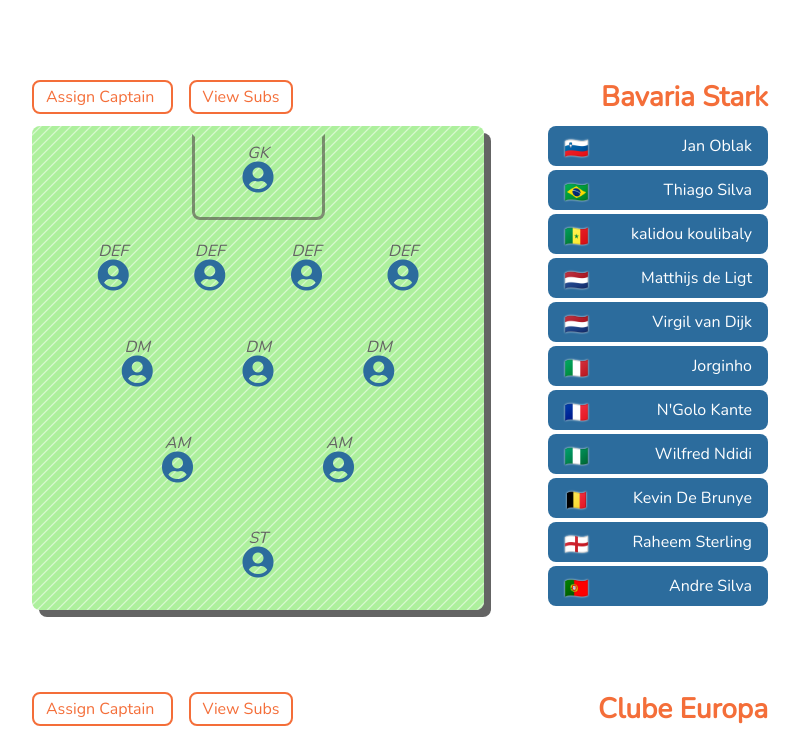
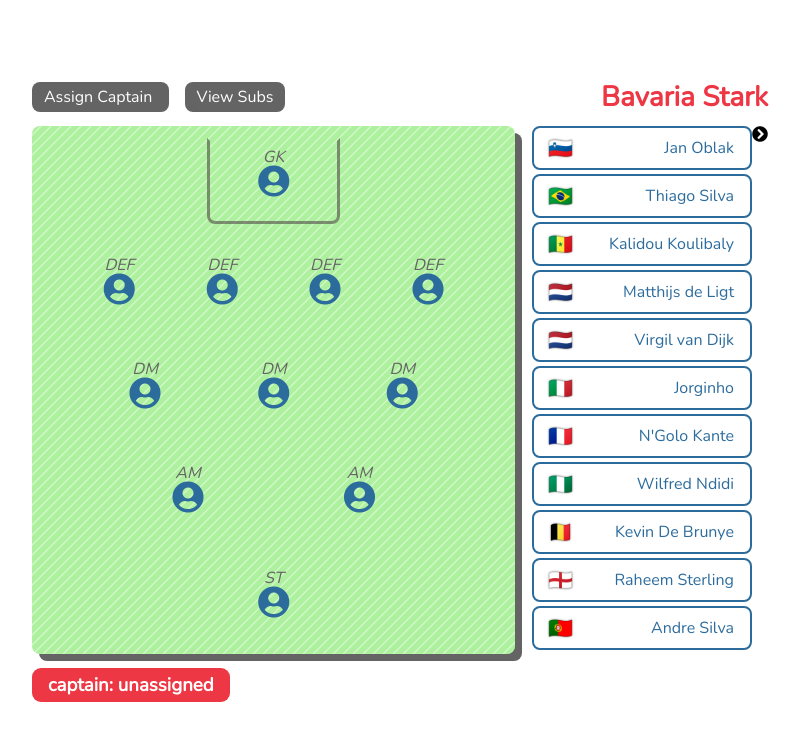
Before and after one commit to NicholasHorta/league, an Angular app: page / in a window 1280 px wide. Shown: the part 660-1396 px from the top of the page, without its empty margins (240-1040 px from the left). Built offline with nearby package versions, Linux system fonts and the light colour scheme.

Commit message:
Captain integrated - pre component refactoring

```diff
--- a/src/app/app.module.ts
+++ b/src/app/app.module.ts
@@ -7,6 +7,7 @@
 import { MatchSetupComponent } from './components/match-setup/match-setup.component';
 import { MatchTypeSelectComponent } from './components/match-setup/match-type-select/match-type-select.component';
 import { MatchTeamsDisplayComponent } from './components/match-setup/match-teams-display/match-teams-display.component';
+import { MyDirectiveDirective } from './my-directive.directive';
 
 @NgModule({
   declarations: [
@@ -14,7 +15,8 @@
     NavbarComponent,
     MatchSetupComponent,
     MatchTypeSelectComponent,
-    MatchTeamsDisplayComponent
+    MatchTeamsDisplayComponent,
+    MyDirectiveDirective
   ],
   imports: [
     BrowserModule,
--- a/src/app/components/match-setup/match-teams-display/match-teams-display.component.css
+++ b/src/app/components/match-setup/match-teams-display/match-teams-display.component.css
@@ -10,7 +10,7 @@
     position: relative;
     max-width: 1200px;
     margin: 0 auto;
-    margin: var(--section-space)
+    margin: var(--section-space);
 }
 
 
@@ -20,7 +20,11 @@
     top: -3rem;
     right: 0;
     font-size: 1.75rem;
-    color: var(--orange);
+    color: var(--red);
+}
+
+.toggle-view {
+    margin-left: 1rem;
 }
 
 .team-sheet__options {
@@ -30,14 +34,18 @@
     height: 38px;
 }
 
-.team-sheet__options > span{
+.team-sheet__options > span {
     padding: 0.25rem 0.75rem;
     margin-right: 1rem;
     border-radius: 8px;
-    border: 2px solid var(--orange);
-    color: var(--orange);
+    background-color: var(--grey);
+    color: var(--white);
     cursor: pointer;
-    /* box-shadow: 3.5px 3.5px 0px var(--grey); */
+}
+
+.team-sheet__options > span:hover {
+    color: var(--white);
+    background-color: var(--orange);
 }
 
 .player-listing {
@@ -58,15 +66,15 @@
 .player-listing>div>ul>li {
     padding: 0.25rem 0;
     padding-right: 1rem;
-    margin-bottom: .25rem;
-    color: var(--white);
-    background-color: var(--blue);
+    margin-bottom: 0.25rem;
+    color: var(--blue);
+    border: 2px solid var(--blue);
     border-radius: 8px;
 }
 
 .player__sub {
-    background-color: var(--grey) !important;
-    color: var(--white) !important;
+    border: 2px solid var(--purple) !important;
+    color: var(--purple) !important;
 }
 
 .player-listing__position,
@@ -79,7 +87,7 @@
     font-size: 1.25rem;
     left: 1rem;
     z-index: 5;
-    text-shadow: 0px 0px 2px var(--white);
+    text-shadow: 0px 0px 2px var(--grey);
 }
 
 .player-listing>div>ul>li:hover+.player-listing__flag {
@@ -92,7 +100,7 @@
     padding: 0.5rem 0;
     text-align: center;
     border-radius: 9px;
-    background-color: var(--orange);
+    background-color: var(--purple);
     color: var(--white);
 }
 
@@ -100,7 +108,7 @@
     display: flex;
     flex-direction: column;
     flex-grow: 5;
-    max-width: 600px;
+    width: 400px;
     margin: 0 auto;
     background-color: var(--green50);
     justify-content: space-around;
@@ -149,3 +157,12 @@
     transform: translateX(-50%);
     border-radius: 9px;
 }
+
+.captain {
+    position: absolute;
+    padding: 0.25rem 1rem;
+    color: var(--white);
+    background-color: var(--red);
+    bottom: -3rem;
+    border-radius: 9px;
+}
--- a/src/app/components/match-setup/match-teams-display/match-teams-display.component.html
+++ b/src/app/components/match-setup/match-teams-display/match-teams-display.component.html
@@ -1,26 +1,28 @@
 <div class="teams__team-sheets" *ngIf="matchSetupSVC.leagueTypeValue">
     <div class="team-sheets__quick-match">
         <div class="team-sheet__team fx_x-b">
-            <h2 class="club-title">{{matchSetupSVC.generatedTeamsArray[0]}}</h2>
+            <h2 class="club-title">{{matchSetupSVC.generatedTeamsArray[0]}}
+                <!-- <i class="fas fa-chevron-circle-right toggle-view"></i> -->
+            </h2>
             <div class="team-sheet__options">
-                <span>
+                <span (click)="assignCaptainHandler(matchSetupSVC.teamOne[0], 1)">
                     Assign Captain
                 </span>
                 <span (click)="toggleTeamListHandler(viewTeamOneSubs, 1)">
                     View {{viewTeamOneSubs ? 'Starters' : 'Subs'}}
                 </span>
             </div>
+            <i class="fas fa-chevron-circle-right" (click)="toggleTeamSheetViewHandler()"></i>
             <div class="player-listing">
                 <div *ngIf="!viewTeamOneSubs">
-                    <ul id="team-one-list" *ngFor="let player of matchSetupSVC.team1[0]">
+                    <ul id="team-one-list" *ngFor="let player of matchSetupSVC.teamOne[0]">
                         <li>{{player.name}}</li>
                         <span class="player-listing__flag">{{player.country.flag}}</span>
                     </ul>
                 </div>
                 <div *ngIf="viewTeamOneSubs">
-                    <ul id="team-one-list" *ngFor="let player of matchSetupSVC.team1[1]">
+                    <ul id="team-one-list" *ngFor="let player of matchSetupSVC.teamOne[1]">
                         <li class="player__sub">{{player.name}}</li>
-                        <span class="player-listing__position">{{player.position}}</span>
                         <span class="player-listing__flag">{{player.country.flag}}</span>
                     </ul>
                     <span class="substitute__key">Substitutes</span>
@@ -81,12 +83,13 @@
                         <span class="player__position">ST</span>
                     </div>
                 </div>
+                <h3 class="captain">captain: {{this.teamOneCaptain ? this.teamOneCaptain : 'unassigned'}}</h3>
             </div>
         </div>
         <div class="team-sheet__team fx_x-b">
             <h2 class="club-title">{{matchSetupSVC.generatedTeamsArray[1]}}</h2>
             <div class="team-sheet__options">
-                <span>
+                <span (click)="assignCaptainHandler(matchSetupSVC.teamTwo[0], 2)">
                     Assign Captain
                 </span>
                 <span (click)="toggleTeamListHandler(viewTeamTwoSubs, 2)">
@@ -95,16 +98,14 @@
             </div>
             <div class="player-listing">
                 <div *ngIf="!viewTeamTwoSubs">
-                    <ul id="team-two-list" *ngFor="let player of matchSetupSVC.team2[0]">
+                    <ul id="team-two-list" *ngFor="let player of matchSetupSVC.teamTwo[0]">
                         <li>{{player.name}}</li>
-                        <span class="player-listing__position">{{player.position}}</span>
                         <span class="player-listing__flag">{{player.country.flag}}</span>
                     </ul>
                 </div>
                 <div *ngIf="viewTeamTwoSubs">
-                    <ul id="team-two-list" *ngFor="let player of matchSetupSVC.team2[1]">
-                        <li>{{player.name}}</li>
-                        <span class="player-listing__position">{{player.position}}</span>
+                    <ul id="team-two-list" *ngFor="let player of matchSetupSVC.teamTwo[1]">
+                        <li class="player__sub">{{player.name}}</li>
                         <span class="player-listing__flag">{{player.country.flag}}</span>
                     </ul>
                     <span class="substitute__key">Substitutes</span>
@@ -165,15 +166,16 @@
                         <span class="player__position">ST</span>
                     </div>
                 </div>
+                <h3 class="captain">Capt. {{this.teamTwoCaptain ? this.teamTwoCaptain : 'unassigned'}}</h3>
             </div>
         </div>
     </div>
     <div *ngIf="matchSetupSVC.leagueTypeValue === 4">
         <div class="team-sheets__quick-match">
             <div class="team-sheet__team fx_x-b">
-                <h2 class="club-title">{{matchSetupSVC.generatedTeamsArray[2]}}</h2>
+                <h2 class="club-title">{{matchSetupSVC.generatedTeamsArray[2]}}<i class="fas fa-chevron-circle-right"></i></h2>
                 <div class="team-sheet__options">
-                    <span>
+                    <span (click)="assignCaptainHandler(matchSetupSVC.teamThree[0], 3)">
                         Assign Captain
                     </span>
                     <span (click)="toggleTeamListHandler(viewTeamThreeSubs, 3)">
@@ -182,16 +184,15 @@
                 </div>
                 <div class="player-listing">
                     <div *ngIf="!viewTeamThreeSubs">
-                        <ul id="team-three-list" *ngFor="let player of matchSetupSVC.team3[0]">
+                        <ul id="team-three-list" *ngFor="let player of matchSetupSVC.teamThree[0]">
                             <li>{{player.name}}</li>
-                            <span class="player-listing__position">{{player.position}}</span>
+
                             <span class="player-listing__flag">{{player.country.flag}}</span>
                         </ul>
                     </div>
                     <div *ngIf="viewTeamThreeSubs">
-                        <ul id="team-three-list" *ngFor="let player of matchSetupSVC.team3[1]">
-                            <li>{{player.name}}</li>
-                            <span class="player-listing__position">{{player.position}}</span>
+                        <ul id="team-three-list" *ngFor="let player of matchSetupSVC.teamThree[1]">
+                            <li class="player__sub">{{player.name}}</li>
                             <span class="player-listing__flag">{{player.country.flag}}</span>
                         </ul>
                         <span class="substitute__key">Substitutes</span>
@@ -207,19 +208,19 @@
                     <div class="player-positions__def">
                         <div class="defence">
                             <i class="fas fa-user-circle player-icon"></i>
-                            <span>DEF class="player__position"</span>
+                            <span class="player__position">DEF</span>
                         </div>
                         <div class="defence">
                             <i class="fas fa-user-circle player-icon"></i>
-                            <span>DEF class="player__position"</span>
+                            <span class="player__position">DEF</span>
                         </div>
                         <div class="defence">
                             <i class="fas fa-user-circle player-icon"></i>
-                            <span>DEF class="player__position"</span>
+                            <span class="player__position">DEF</span>
                         </div>
                         <div class="defence">
                             <i class="fas fa-user-circle player-icon"></i>
-                            <span>DEF class="player__position"</span>
+                            <span class="player__position">DEF</span>
                         </div>
                     </div>
                     <div class="player-positions__def-mid">
@@ -255,9 +256,9 @@
                 </div>
             </div>
             <div class="team-sheet__team fx_x-b">
-                <h2 class="club-title">{{matchSetupSVC.generatedTeamsArray[3]}}</h2>
+                <h2 class="club-title">{{matchSetupSVC.generatedTeamsArray[3]}}<i class="fas fa-chevron-circle-right"></i></h2>
                 <div class="team-sheet__options">
-                    <span>
+                    <span (click)="assignCaptainHandler(matchSetupSVC.teamFour[0], 4)">
                         Assign Captain
                     </span>
                     <span (click)="toggleTeamListHandler(viewTeamFourSubs, 4)">
@@ -266,16 +267,14 @@
                 </div>
                 <div class="player-listing">
                     <div *ngIf="!viewTeamFourSubs">
-                        <ul id="team-four-list" *ngFor="let player of matchSetupSVC.team4[0]">
+                        <ul id="team-four-list" *ngFor="let player of matchSetupSVC.teamFour[0]">
                             <li>{{player.name}}</li>
-                            <span class="player-listing__position">{{player.position}}</span>
                             <span class="player-listing__flag">{{player.country.flag}}</span>
                         </ul>
                     </div>
                     <div *ngIf="viewTeamFourSubs">
-                        <ul id="team-four-list" *ngFor="let player of matchSetupSVC.team4[1]">
-                            <li>{{player.name}}</li>
-                            <span class="player-listing__position">{{player.position}}</span>
+                        <ul id="team-four-list" *ngFor="let player of matchSetupSVC.teamFour[1]">
+                            <li class="player__sub">{{player.name}}</li>
                             <span class="player-listing__flag">{{player.country.flag}}</span>
                         </ul>
                         <span class="substitute__key">Substitutes</span>
@@ -291,19 +290,19 @@
                     <div class="player-positions__def">
                         <div class="defence">
                             <i class="fas fa-user-circle player-icon"></i>
-                            <span>DEF class="player__position"</span>
+                            <span class="player__position">DEF</span>
                         </div>
                         <div class="defence">
                             <i class="fas fa-user-circle player-icon"></i>
-                            <span>DEF class="player__position"</span>
+                            <span class="player__position">DEF</span>
                         </div>
                         <div class="defence">
                             <i class="fas fa-user-circle player-icon"></i>
-                            <span>DEF class="player__position"</span>
+                            <span class="player__position">DEF</span>
                         </div>
                         <div class="defence">
                             <i class="fas fa-user-circle player-icon"></i>
-                            <span>DEF class="player__position"</span>
+                            <span class="player__position">DEF </span>
                         </div>
                     </div>
                     <div class="player-positions__def-mid">
--- a/src/app/components/match-setup/match-teams-display/match-teams-display.component.ts
+++ b/src/app/components/match-setup/match-teams-display/match-teams-display.component.ts
@@ -1,22 +1,24 @@
-import { Component, ElementRef, OnInit } from '@angular/core';
+import { Component, ContentChild, ElementRef } from '@angular/core';
 import { MatchSetupService } from '../../../services/match-setup.service'
+import { MyDirectiveDirective } from '../../../my-directive.directive'
 
 @Component({
   selector: 'match-teams-display',
   templateUrl: './match-teams-display.component.html',
   styleUrls: ['./match-teams-display.component.css']
 })
-export class MatchTeamsDisplayComponent implements OnInit {
+export class MatchTeamsDisplayComponent {
 
-  constructor(public matchSetupSVC: MatchSetupService) { }
-
-  ngOnInit(): void {
-  }
+  constructor(public matchSetupSVC: MatchSetupService, public item: ElementRef) { }
 
   viewTeamOneSubs: boolean = false;
   viewTeamTwoSubs: boolean = false;
   viewTeamThreeSubs: boolean = false;
   viewTeamFourSubs: boolean = false;
+  teamOneCaptain: string = "";
+  teamTwoCaptain: string = "";
+  teamThreeCaptain: string = "";
+  teamFourCaptain: string = "";
 
   toggleTeamListHandler(view: boolean, teamNumber: number) {
     switch (teamNumber) {
@@ -35,4 +37,34 @@
     }
   }
 
+  assignCaptainHandler(startersArray: any[], teamNumber: number) {
+    let x = document.querySelectorAll('.toggle-view');
+    x.forEach(i => {
+      console.log('%cmatch-teams-display.component.ts line:64 x', 'color: #007acc;', i);
+    })
+    startersArray.forEach(i => {
+      i.captain = false;
+    });
+    const randomPlayerNumber = Math.floor(Math.random() * startersArray.length);
+    startersArray[randomPlayerNumber].captain = true;
+    switch (teamNumber) {
+      case 1:
+        this.teamOneCaptain = startersArray[randomPlayerNumber].name;
+        break;
+      case 2:
+        this.teamTwoCaptain = startersArray[randomPlayerNumber].name;
+        break;
+      case 3:
+        this.teamThreeCaptain = startersArray[randomPlayerNumber].name;
+        break
+      case 4:
+        this.teamFourCaptain = startersArray[randomPlayerNumber].name;
+        break
+    }
+
+  }
+
+  toggleTeamSheetViewHandler() {
+    console.log('%cmatch-teams-display.component.ts line:68 this.item', 'color: #007acc;', this.item.nativeElement);
+  }
 }
--- a/src/app/services/match-setup.service.ts
+++ b/src/app/services/match-setup.service.ts
@@ -15,10 +15,10 @@
   generatedTeamsArray: string[] = [];
   subPositionSpliceArray: number[] = [5, 8, 10, 11];
   generatePlayersArray: {}[] = [];
-  team1: any;
-  team2: any;
-  team3: any;
-  team4: any;
+  teamOne: any;
+  teamTwo: any;
+  teamThree: any;
+  teamFour: any;
 
 
   matchTypeHandler(matchType: number) {
@@ -93,13 +93,13 @@
     }
 
     if (teamsAmount === 2) {
-      this.team1 = sortStarterAndSubsHandler(generatedPlayersArray.splice(0, 15), this.subPositionSpliceArray);
-      this.team2 = sortStarterAndSubsHandler(generatedPlayersArray.splice(0, 15), this.subPositionSpliceArray);
+      this.teamOne = sortStarterAndSubsHandler(generatedPlayersArray.splice(0, 15), this.subPositionSpliceArray);
+      this.teamTwo = sortStarterAndSubsHandler(generatedPlayersArray.splice(0, 15), this.subPositionSpliceArray);
     } else {
-      this.team1 = sortStarterAndSubsHandler(generatedPlayersArray.splice(0, 15), this.subPositionSpliceArray);
-      this.team2 = sortStarterAndSubsHandler(generatedPlayersArray.splice(0, 15), this.subPositionSpliceArray);
-      this.team3 = sortStarterAndSubsHandler(generatedPlayersArray.splice(0, 15), this.subPositionSpliceArray);
-      this.team4 = sortStarterAndSubsHandler(generatedPlayersArray.splice(0, 15), this.subPositionSpliceArray);
+      this.teamOne = sortStarterAndSubsHandler(generatedPlayersArray.splice(0, 15), this.subPositionSpliceArray);
+      this.teamTwo = sortStarterAndSubsHandler(generatedPlayersArray.splice(0, 15), this.subPositionSpliceArray);
+      this.teamThree = sortStarterAndSubsHandler(generatedPlayersArray.splice(0, 15), this.subPositionSpliceArray);
+      this.teamFour = sortStarterAndSubsHandler(generatedPlayersArray.splice(0, 15), this.subPositionSpliceArray);
     }
   }
 }
--- a/src/assets/league_players.json
+++ b/src/assets/league_players.json
@@ -51,7 +51,7 @@
             "captain": false
         },
         {
-            "name": "kalidou koulibaly",
+            "name": "Kalidou Koulibaly",
             "club": "Napoli",
             "country": {"name": "Senegal", "flag": "🇸🇳"},
             "rating": "88",
```
Also changed, not shown: src/app/my-directive.directive.ts (added, +31 -0 lines), 1 other file (tests, documents, lock files or other folders).
